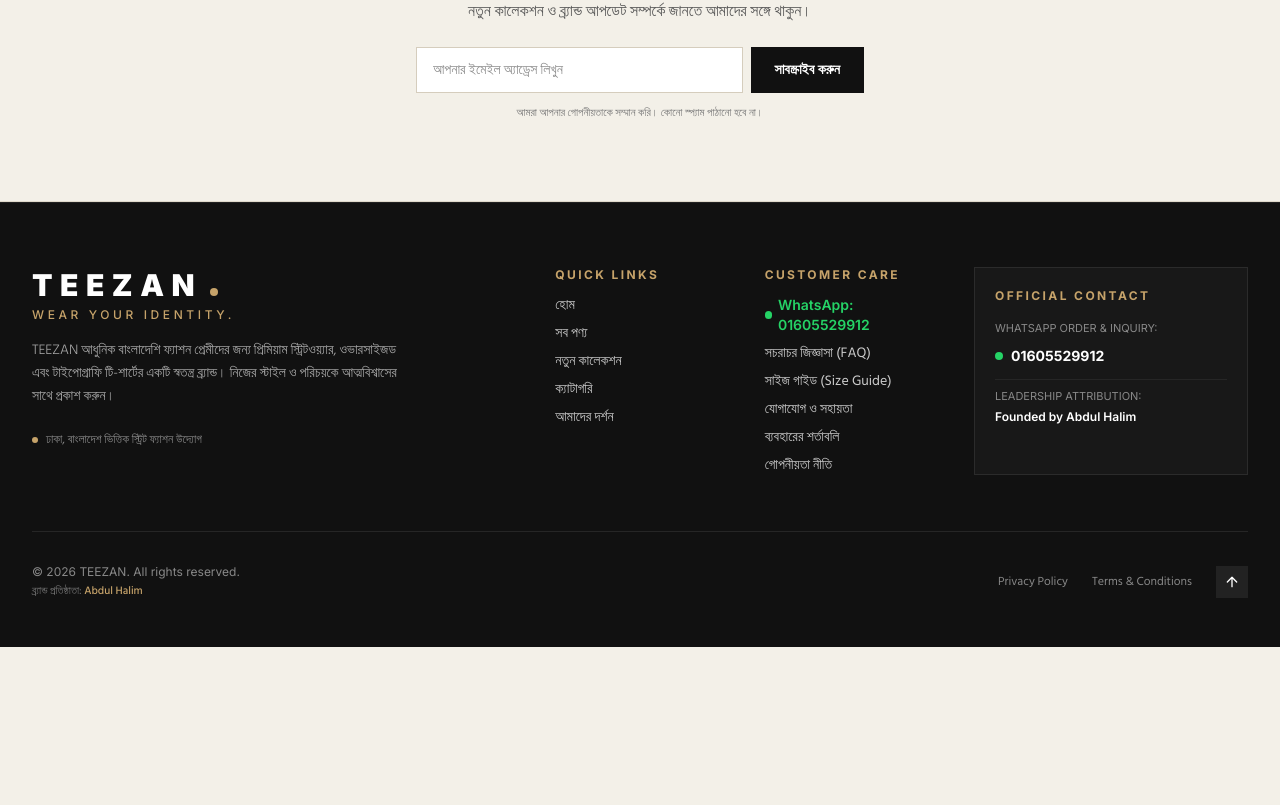
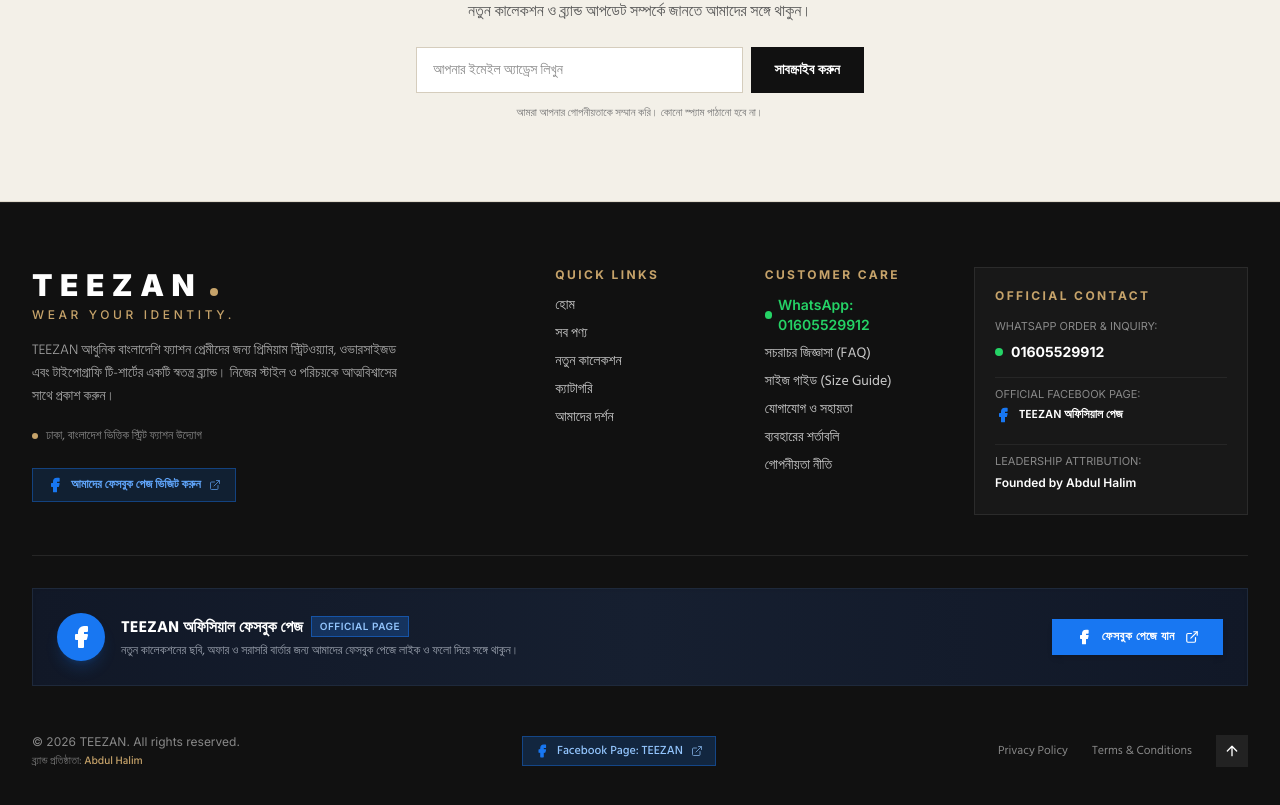
Before and after one commit to muhammadabdulhalimbd-lang/Teezan-, a React (Vite) app: page / in a window 1280 px wide. Shown: the part 7679-8484 px from the top of the page. Before the commit the page ends 8326 px from the top, so only its background shows below. Built offline with nearby package versions, Linux system fonts and the light colour scheme.

Commit message:
feat(footer): add Facebook link to footer
Integrate official Facebook page link into the footer component to improve social media accessibility for customers.

```diff
--- a/src/components/Footer.tsx
+++ b/src/components/Footer.tsx
@@ -1,5 +1,5 @@
 import React from 'react';
-import { ArrowUp } from 'lucide-react';
+import { ArrowUp, Facebook, ExternalLink } from 'lucide-react';
 
 interface FooterProps {
   onNavigate: (sectionId: string, categoryFilter?: string) => void;
@@ -16,12 +16,14 @@
     window.scrollTo({ top: 0, behavior: 'smooth' });
   };
 
+  const facebookPageUrl = 'https://www.facebook.com/profile.php?id=61573665329826&mibextid=ZbWKwL';
+
   return (
     <footer className="bg-[#111111] text-[#FFFFFF] pt-16 pb-12 border-t border-[#222222]">
       <div className="max-w-7xl mx-auto px-4 sm:px-6 lg:px-8">
 
         {/* Main Footer Grid */}
-        <div className="grid grid-cols-1 md:grid-cols-2 lg:grid-cols-12 gap-10 pb-14 border-b border-[#262626]">
+        <div className="grid grid-cols-1 md:grid-cols-2 lg:grid-cols-12 gap-10 pb-10 border-b border-[#262626]">
 
           {/* Brand Info (Cols 1-5) */}
           <div className="lg:col-span-5 space-y-4">
@@ -41,9 +43,24 @@
               TEEZAN আধুনিক বাংলাদেশি ফ্যাশন প্রেমীদের জন্য প্রিমিয়াম স্ট্রিটওয়্যার, ওভারসাইজড এবং টাইপোগ্রাফি টি-শার্টের একটি স্বতন্ত্র ব্র্যান্ড। নিজের স্টাইল ও পরিচয়কে আত্মবিশ্বাসের সাথে প্রকাশ করুন।
             </p>
 
-            <div className="pt-2 text-xs font-bengali text-[#888888] flex items-center gap-2">
+            <div className="pt-1 text-xs font-bengali text-[#888888] flex items-center gap-2">
               <span className="w-1.5 h-1.5 rounded-full bg-[#C6A36A]"></span>
               <span>ঢাকা, বাংলাদেশ ভিত্তিক স্ট্রিট ফ্যাশন উদ্যোগ</span>
+            </div>
+
+            {/* Direct Facebook Link in Brand Column */}
+            <div className="pt-2">
+              <a
+                href={facebookPageUrl}
+                target="_blank"
+                rel="noopener noreferrer"
+                className="inline-flex items-center gap-2 px-3.5 py-2 bg-[#1877F2]/15 hover:bg-[#1877F2] text-[#60A5FA] hover:text-[#FFFFFF] border border-[#1877F2]/40 text-xs font-bengali font-semibold transition-all group"
+                title="TEEZAN ফেসবুক পেজে যান"
+              >
+                <Facebook className="w-4 h-4 fill-current text-[#1877F2] group-hover:text-[#FFFFFF] transition-colors" />
+                <span>আমাদের ফেসবুক পেজ ভিজিট করুন</span>
+                <ExternalLink className="w-3 h-3 opacity-70" />
+              </a>
             </div>
           </div>
 
@@ -157,12 +174,14 @@
             </ul>
           </div>
 
-          {/* Development Status & Transparency (Cols 10-12) */}
-          <div className="lg:col-span-3 space-y-3 bg-[#181818] p-5 border border-[#2B2B2B]">
+          {/* Official Contact & Social Media (Cols 10-12) */}
+          <div className="lg:col-span-3 space-y-3.5 bg-[#181818] p-5 border border-[#2B2B2B]">
             <h4 className="font-english text-xs tracking-[0.2em] uppercase text-[#C6A36A] font-bold">
               OFFICIAL CONTACT
             </h4>
-            <div className="space-y-1.5 pt-1">
+
+            {/* WhatsApp */}
+            <div className="space-y-1">
               <span className="text-[11px] font-english text-[#888888] block">
                 WHATSAPP ORDER & INQUIRY:
               </span>
@@ -176,6 +195,23 @@
                 <span>01605529912</span>
               </a>
             </div>
+
+            {/* Facebook Page */}
+            <div className="space-y-1 pt-2 border-t border-[#262626]">
+              <span className="text-[11px] font-english text-[#888888] block">
+                OFFICIAL FACEBOOK PAGE:
+              </span>
+              <a
+                href={facebookPageUrl}
+                target="_blank"
+                rel="noopener noreferrer"
+                className="inline-flex items-center gap-2 text-xs font-bengali font-semibold text-[#FFFFFF] hover:text-[#1877F2] transition-colors"
+              >
+                <Facebook className="w-4 h-4 text-[#1877F2] fill-current" />
+                <span>TEEZAN অফিসিয়াল পেজ</span>
+              </a>
+            </div>
+
             <div className="pt-2 border-t border-[#262626]">
               <span className="text-[11px] font-english text-[#888888] block">
                 LEADERSHIP ATTRIBUTION:
@@ -188,9 +224,45 @@
 
         </div>
 
+        {/* Dedicated Facebook Connect Banner at the bottom of the site */}
+        <div className="my-8 p-5 sm:p-6 bg-gradient-to-r from-[#111827] via-[#161F30] to-[#111827] border border-[#1E293B] flex flex-col md:flex-row items-center justify-between gap-5 shadow-inner">
+          <div className="flex items-center gap-4 text-center md:text-left">
+            <div className="w-12 h-12 rounded-full bg-[#1877F2] text-[#FFFFFF] flex items-center justify-center shrink-0 shadow-lg shadow-[#1877F2]/20">
+              <Facebook className="w-6 h-6 fill-current" />
+            </div>
+            <div>
+              <div className="flex items-center gap-2 justify-center md:justify-start">
+                <h4 className="font-bengali text-base font-bold text-[#FFFFFF]">
+                  TEEZAN অফিসিয়াল ফেসবুক পেজ
+                </h4>
+                <span className="text-[10px] bg-[#1877F2]/25 text-[#93C5FD] px-2 py-0.5 border border-[#1877F2]/50 font-english uppercase tracking-wider font-semibold">
+                  Official Page
+                </span>
+              </div>
+              <p className="font-bengali text-xs text-[#9CA3AF] mt-1">
+                নতুন কালেকশনের ছবি, অফার ও সরাসরি বার্তার জন্য আমাদের ফেসবুক পেজে লাইক ও ফলো দিয়ে সঙ্গে থাকুন।
+              </p>
+            </div>
+          </div>
+
+          <div className="flex items-center gap-3 shrink-0">
+            <a
+              href={facebookPageUrl}
+              target="_blank"
+              rel="noopener noreferrer"
+              className="inline-flex items-center gap-2.5 px-6 py-2.5 bg-[#1877F2] hover:bg-[#166FE5] text-[#FFFFFF] text-xs font-bengali font-bold tracking-wider transition-all shadow-md hover:shadow-lg hover:brightness-105 active:scale-95"
+              title="TEEZAN ফেসবুক পেজ খুলুন"
+            >
+              <Facebook className="w-4 h-4 fill-current" />
+              <span>ফেসবুক পেজে যান</span>
+              <ExternalLink className="w-3.5 h-3.5" />
+            </a>
+          </div>
+        </div>
+
         {/* Bottom Bar */}
-        <div className="pt-8 flex flex-col sm:flex-row items-center justify-between gap-4 text-xs text-[#888888]">
-          <div className="space-y-1 text-center sm:text-left">
+        <div className="pt-4 flex flex-col md:flex-row items-center justify-between gap-4 text-xs text-[#888888]">
+          <div className="space-y-1 text-center md:text-left">
             <p className="font-english">
               &copy; {new Date().getFullYear()} TEEZAN. All rights reserved.
             </p>
@@ -199,16 +271,31 @@
             </p>
           </div>
 
+          {/* Social Media Link Pill at the very bottom */}
+          <div className="flex items-center gap-3">
+            <a
+              href={facebookPageUrl}
+              target="_blank"
+              rel="noopener noreferrer"
+              className="inline-flex items-center gap-2 px-3 py-1.5 bg-[#1877F2]/20 hover:bg-[#1877F2] text-[#93C5FD] hover:text-[#FFFFFF] text-xs font-bengali font-medium border border-[#1877F2]/40 transition-all group"
+              title="TEEZAN Facebook Page"
+            >
+              <Facebook className="w-3.5 h-3.5 fill-current text-[#1877F2] group-hover:text-[#FFFFFF]" />
+              <span>Facebook Page: TEEZAN</span>
+              <ExternalLink className="w-3 h-3 opacity-70 group-hover:opacity-100" />
+            </a>
+          </div>
+
           <div className="flex items-center gap-6">
             <button
               onClick={() => onOpenPolicy('privacy')}
-              className="hover:text-[#FFFFFF] transition-colors"
+              className="hover:text-[#FFFFFF] transition-colors cursor-pointer"
             >
               Privacy Policy
             </button>
             <button
               onClick={() => onOpenPolicy('terms')}
-              className="hover:text-[#FFFFFF] transition-colors"
+              className="hover:text-[#FFFFFF] transition-colors cursor-pointer"
             >
               Terms & Conditions
             </button>
```
